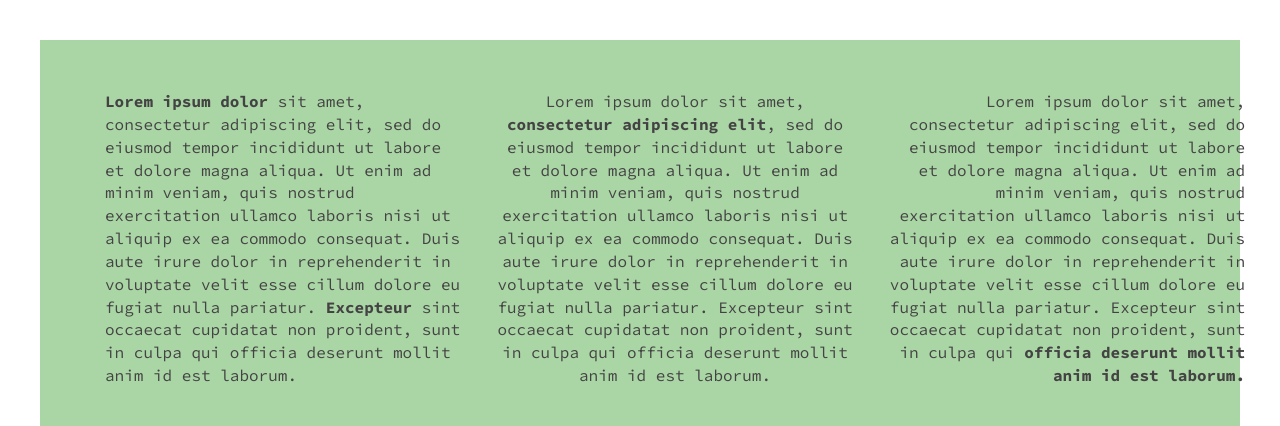
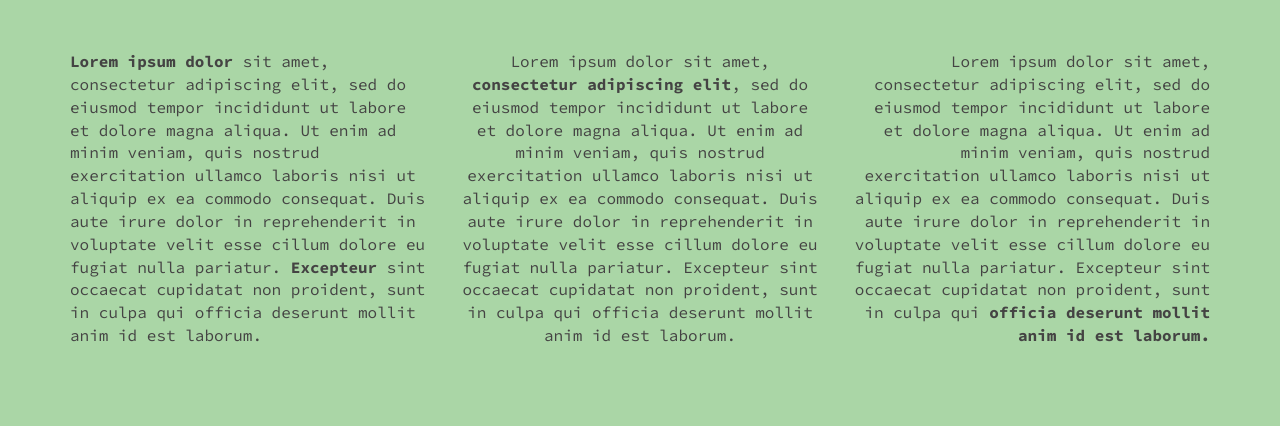
Before and after one commit to loyolaLuTech/loyola-hacks, a plain HTML site: page index.html in a window 1280 px wide. Shown: the top 426 px of the page. Drawn offline with Linux system fonts and the light colour scheme.

Commit message:
fixed styling

```diff
--- a/styles/main.css
+++ b/styles/main.css
@@ -3,6 +3,8 @@ html, body {
   font-size: 100%;
   font-family: 'Lato', sans-serif;
   color: #444343;
+  margin: 0;
+  padding: 0;
 }
 
 h1{
@@ -21,6 +23,9 @@ h3{
 }
 
 /* HOMEPAGE */
+/*html{
+  padding: 40px;
+}*/
 .lutech-logo-container {
   /*width: 250px;*/
   /*padding: 15px;*/
@@ -33,7 +38,7 @@ h3{
 }
 .master-container{
   background-color: #AAD6A6;
-  margin: 40px;
+  /*margin: 40px;*/
   padding: 50px;
   font-family: 'Source Code Pro';
 }
```
Also changed, not shown: index.html (+0 -3 lines).
